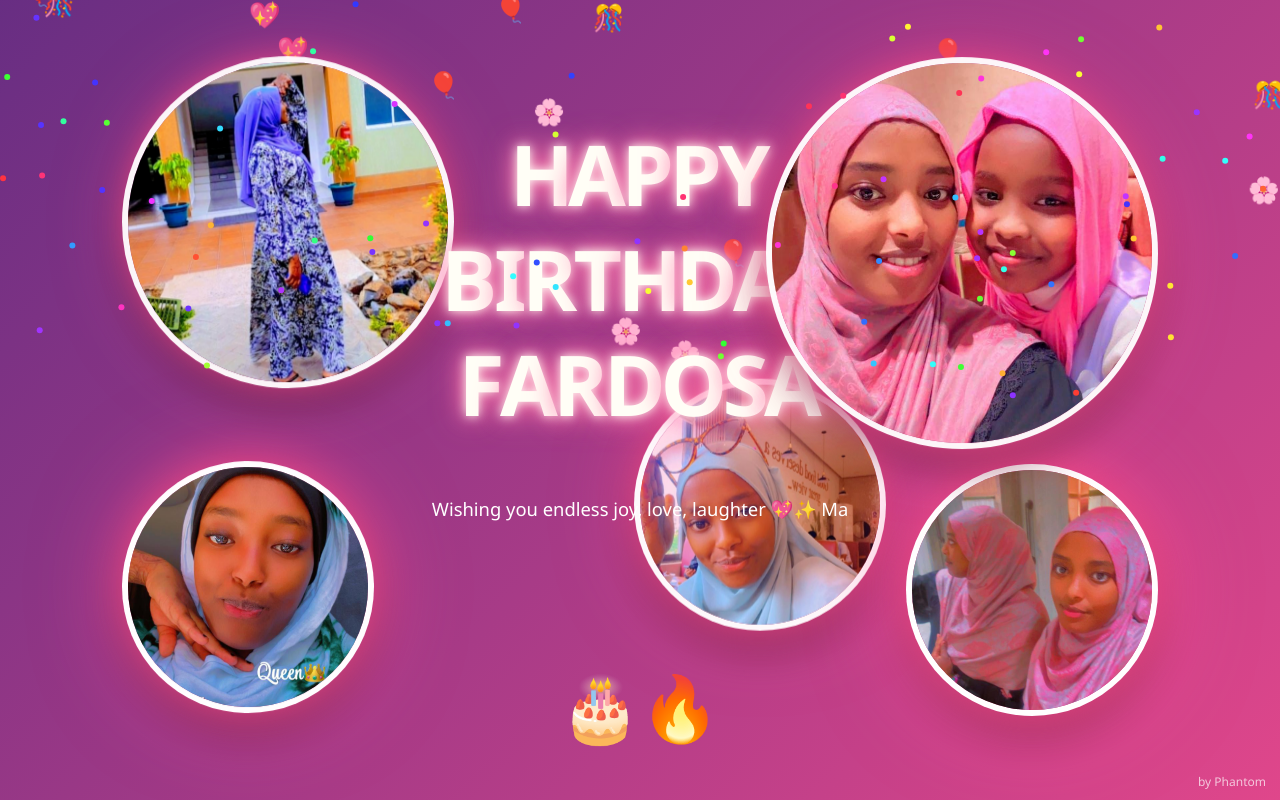
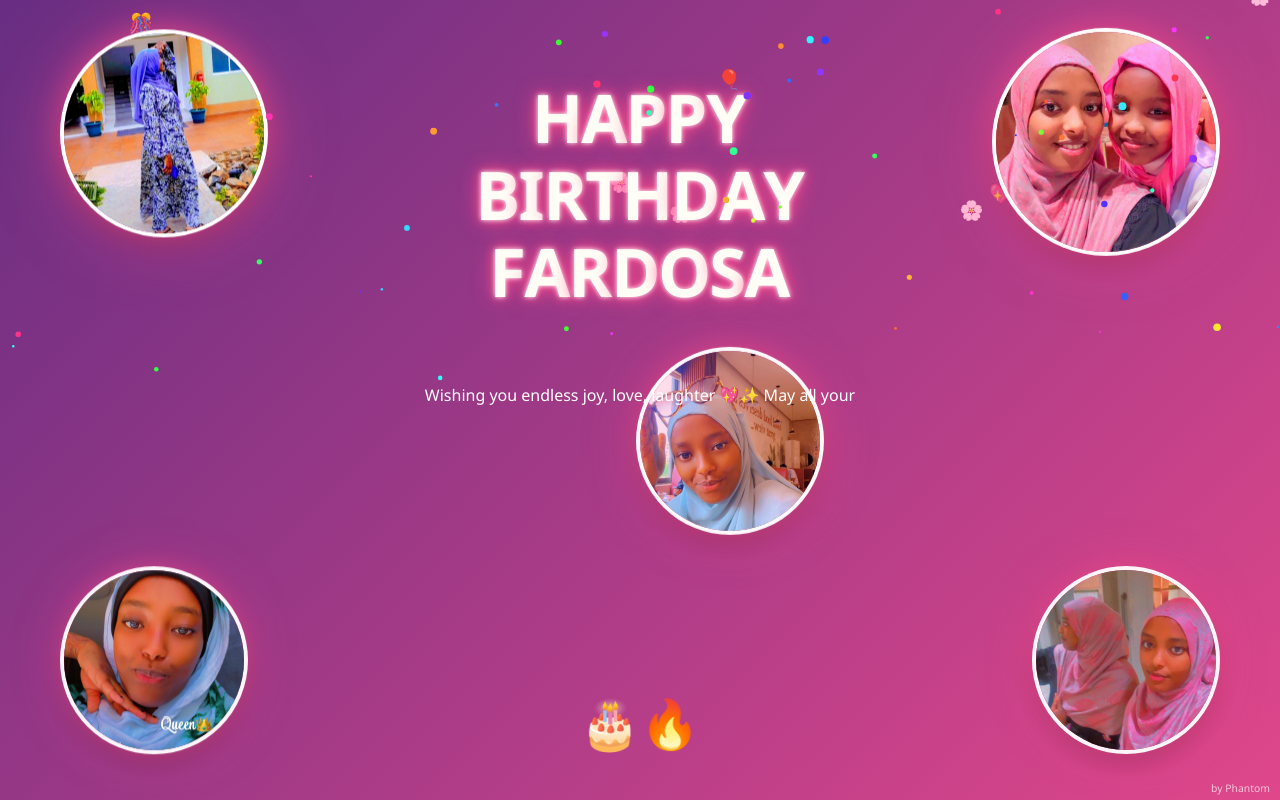
Before and after one commit to Dopesam/Hbd, a plain HTML site: page pro/index.html in a window 1280 px wide. Both pictures are taken after a click on the button "✨ Click me to see magic ✨". Drawn offline with Linux system fonts and the light colour scheme.

Commit message:
Refactor HTML structure and styles for birthday page

```diff
--- a/pro/index.html
+++ b/pro/index.html
@@ -4,7 +4,6 @@
 <meta charset="UTF-8">
 <meta name="viewport" content="width=device-width, initial-scale=1.0">
 <title>Happy Birthday Fardosa 🎉</title>
-
 <style>
 :root{
   --pink:#ff4d8d;
@@ -23,44 +22,46 @@ body{
   font-family:'Segoe UI',system-ui,sans-serif;
 }
 
+/* Gradient animation */
 @keyframes gradientMove{
   0%{background-position:0% 50%}
   50%{background-position:100% 50%}
   100%{background-position:0% 50%}
 }
 
-/* START BUTTON */
+/* Start button */
 #startBtn{
   position:absolute;
   inset:0;
   margin:auto;
-  width:280px;
-  height:70px;
-  font-size:1.3rem;
+  width:220px;
+  height:60px;
+  font-size:1.1rem;
   border:none;
   border-radius:50px;
   background:var(--pink);
   color:white;
   cursor:pointer;
-  box-shadow:0 15px 40px rgba(0,0,0,.4);
+  box-shadow:0 10px 30px rgba(0,0,0,.3);
   z-index:20;
 }
-#startBtn:hover{transform:scale(1.1)}
+#startBtn:hover{transform:scale(1.05);transition:0.3s}
 
-/* SCENE */
-#scene{position:absolute;inset:0;display:none}
+/* Scene container */
+#scene{position:absolute;inset:0;display:none;}
 
-/* MAGICAL TITLE */
+/* Magic title */
 #magicTitle{
   position:absolute;
-  top:36%;
+  top:25%;
   left:50%;
   transform:translate(-50%,-50%);
   text-align:center;
-  font-size:clamp(2.5rem,6vw,5rem);
+  font-size:clamp(2rem,6vw,4rem);
   font-weight:900;
   color:white;
   z-index:6;
+  line-height:1.2;
 }
 
 #magicTitle span{
@@ -68,109 +69,92 @@ body{
   animation:floatGlow 2s ease-in-out infinite, colorPulse 3s ease-in-out infinite;
   text-shadow:
     0 0 5px #fff,
-    0 0 15px #ff4d8d,
-    0 0 25px #ff4d8d,
-    0 0 40px #ff4d8d;
+    0 0 10px #ff4d8d,
+    0 0 20px #ff4d8d;
 }
-
-#magicTitle span:nth-child(odd){animation-delay:calc(0.1s * var(--i));}
-#magicTitle span:nth-child(even){animation-delay:calc(0.1s * var(--i));}
 
 @keyframes floatGlow{
   0%,100%{transform:translateY(0) scale(1);}
-  50%{transform:translateY(-10px) scale(1.1);}
+  50%{transform:translateY(-5px) scale(1.05);}
 }
 
 @keyframes colorPulse{
-  0%{color:#fff;text-shadow:0 0 10px #fff,0 0 20px #ff77aa,0 0 30px #ff77aa;}
-  50%{color:#ffdd00;text-shadow:0 0 15px #ffd700,0 0 35px #ff4d8d,0 0 45px #ff77aa;}
-  100%{color:#fff;text-shadow:0 0 10px #fff,0 0 20px #ff77aa,0 0 30px #ff77aa;}
+  0%,100%{color:#fff;}
+  50%{color:#ffd700;}
 }
 
-/* MESSAGE */
+/* Typing message */
 #typing{
   position:absolute;
-  top:62%;
+  top:50%;
   left:50%;
-  transform:translateX(-50%);
+  transform:translate(-50%,-50%);
   color:white;
-  font-size:1.15rem;
+  font-size:1rem;
   text-align:center;
   max-width:90%;
   z-index:6;
-  min-height:2.5em;
+  min-height:2em;
 }
 
-/* PHOTOS */
+/* Photos */
 .photo{
   position:absolute;
-  width:240px;
-  height:240px;
+  width:180px;
+  height:180px;
   border-radius:50%;
   background-size:cover;
   background-position:center;
-  box-shadow:
-    0 0 0 6px rgba(255,255,255,.95),
-    0 0 35px rgba(255,77,141,1),
-    0 0 80px rgba(255,77,141,.8),
-    0 20px 45px rgba(0,0,0,.45);
-  animation:photoIn 1.5s ease forwards,floatPhoto 6s ease-in-out infinite,glowPulse 2.8s ease-in-out infinite;
+  box-shadow:0 0 0 4px rgba(255,255,255,.95),
+             0 0 20px rgba(255,77,141,0.8),
+             0 0 50px rgba(255,77,141,0.6),
+             0 10px 25px rgba(0,0,0,.3);
+  animation:photoIn 1.2s ease forwards,floatPhoto 4s ease-in-out infinite,glowPulse 2s ease-in-out infinite;
   opacity:0;
   z-index:4;
 }
 
 @keyframes glowPulse{
   0%,100%{
-    box-shadow:
-      0 0 0 6px rgba(255,255,255,.95),
-      0 0 30px rgba(255,77,141,.8),
-      0 0 70px rgba(255,77,141,.6),
-      0 20px 45px rgba(0,0,0,.45);
+    box-shadow:0 0 0 4px rgba(255,255,255,.95),
+               0 0 20px rgba(255,77,141,0.6),
+               0 0 50px rgba(255,77,141,0.4),
+               0 10px 25px rgba(0,0,0,.3);
   }
   50%{
-    box-shadow:
-      0 0 0 6px rgba(255,255,255,1),
-      0 0 45px rgba(255,77,141,1),
-      0 0 100px rgba(255,77,141,.9),
-      0 20px 45px rgba(0,0,0,.5);
+    box-shadow:0 0 0 4px rgba(255,255,255,1),
+               0 0 30px rgba(255,77,141,0.8),
+               0 0 70px rgba(255,77,141,0.6),
+               0 10px 25px rgba(0,0,0,.35);
   }
 }
 
 @keyframes photoIn{from{transform:scale(0);opacity:0}to{transform:scale(1);opacity:1}}
-@keyframes floatPhoto{0%,100%{transform:translateY(0)}50%{transform:translateY(-18px)}}
+@keyframes floatPhoto{0%,100%{transform:translateY(0)}50%{transform:translateY(-10px)}}
 
-/* POSITIONS */
-.p1{
-  top:10%;
-  left:10%;
-  width:320px;   /* Photo 1 bigger */
-  height:320px;
-  z-index:5;
-}
-.p2{
-  top:10%;
-  right:10%;
-  width:380px;   /* Photo 2 bigger than Photo 1 */
-  height:380px;
-  z-index:6;     /* Bring above Photo 1 */
-}
-.p3{top:50%;left:50%;transform:translate(-50%,-50%)}
-.p4{bottom:10%;left:10%}
-.p5{bottom:10%;right:10%}
+/* Photo positions */
+.p1{top:5%;left:5%;width:200px;height:200px;z-index:5;}
+.p2{top:5%;right:5%;width:220px;height:220px;z-index:6;}
+.p3{top:45%;left:50%;transform:translate(-50%,-50%);}
+.p4{bottom:5%;left:5%;}
+.p5{bottom:5%;right:5%;}
 
-/* CAKE */
+/* Cake */
 #cake{
   position:absolute;
   bottom:5%;
   left:50%;
   transform:translateX(-50%);
-  font-size:4rem;
+  font-size:3rem;
   animation:bounce 2s infinite;
   z-index:6;
 }
-@keyframes bounce{0%,100%{transform:translateX(-50%) translateY(0)}50%{transform:translateX(-50%) translateY(-10px)}}
+@keyframes bounce{
+  0%,100%{transform:translateX(-50%) translateY(0)}
+  50%{transform:translateX(-50%) translateY(-5px)}
+}
 
-/* FIREWORKS */
+/* Fireworks */
 canvas{
   position:absolute;
   inset:0;
@@ -178,33 +162,34 @@ canvas{
   z-index:10;
 }
 
-/* FALLING EFFECTS */
+/* Falling effects (balloons/confetti) */
 .fx{
   position:absolute;
-  font-size:1.6rem;
+  font-size:1.2rem;
   animation:fall linear infinite;
 }
 @keyframes fall{from{transform:translateY(110vh)}to{transform:translateY(-120vh)}}
 
-/* SIGNATURE */
-#signature{position:fixed;bottom:10px;right:14px;font-size:.75rem;opacity:.7;color:white;}
+/* Signature */
+#signature{position:fixed;bottom:5px;right:10px;font-size:.65rem;opacity:.7;color:white;}
 
-/* MOBILE */
-@media(max-width:768px){
-  .photo{width:150px;height:150px}
-  #cake{font-size:3rem}
-  .p1{width:220px;height:220px}
-  .p2{width:260px;height:260px}  /* Mobile scaling for p2 */
+/* Mobile adjustments */
+@media(max-width:480px){
+  .photo{width:120px;height:120px;}
+  .p1{width:140px;height:140px;}
+  .p2{width:160px;height:160px;}
+  #cake{font-size:2rem;}
+  #magicTitle{font-size:clamp(1.5rem,5vw,3rem);}
+  #typing{font-size:.9rem;}
+  #startBtn{width:180px;height:50px;font-size:1rem;}
 }
 </style>
 </head>
-
 <body>
 
 <button id="startBtn">✨ Click me to see magic ✨</button>
 
 <div id="scene">
-
 <h1 id="magicTitle">
   <span>H</span><span>A</span><span>P</span><span>P</span><span>Y</span><br>
   <span>B</span><span>I</span><span>R</span><span>T</span><span>H</span><span>D</span><span>A</span><span>Y</span><br>
@@ -220,7 +205,6 @@ canvas{
 <div class="photo p3" style="background-image:url('asets/7d868680-9cc2-41cb-ba73-01a1519d57e9.jpeg')"></div>
 <div class="photo p4" style="background-image:url('asets/8eab047d-9a6d-44f5-930f-ac55f51ae264.jpeg')"></div>
 <div class="photo p5" style="background-image:url('asets/84435ed8a77448ecac4f54a3764fbbc9.jpg')"></div>
-
 </div>
 
 <div id="signature">by Phantom</div>
@@ -230,6 +214,7 @@ canvas{
 </audio>
 
 <script>
+// Elements
 const music=document.getElementById("music");
 const startBtn=document.getElementById("startBtn");
 const scene=document.getElementById("scene");
@@ -238,6 +223,7 @@ startBtn.onclick=()=>{
   startBtn.remove();
   scene.style.display="block";
 
+  // Music fade in
   music.volume=0;
   music.play().catch(()=>{});
   let v=0;
@@ -252,10 +238,11 @@ startBtn.onclick=()=>{
   effects();
 
   document.querySelectorAll('.photo').forEach((p,i)=>{
-    p.style.animationDelay=i*0.3+'s';
+    p.style.animationDelay=i*0.2+'s';
   });
 };
 
+// Typing effect
 const text="Wishing you endless joy, love, laughter 💖✨ May all your dreams come true!";
 let i=0;
 function typingEffect(){
@@ -263,36 +250,52 @@ function typingEffect(){
   const t=setInterval(()=>{
     el.textContent+=text.charAt(i++);
     if(i>=text.length) clearInterval(t);
-  },60);
+  },50);
 }
 
+// Fireworks using requestAnimationFrame for smoothness
 function fireworks(){
   const c=document.getElementById("fireworks");
   const ctx=c.getContext("2d");
   c.width=innerWidth;c.height=innerHeight;
-  setInterval(()=>{
+  const particles=[];
+  for(let i=0;i<50;i++){
+    particles.push({
+      x: Math.random()*c.width,
+      y: Math.random()*c.height/2,
+      radius: Math.random()*3+1,
+      color: `hsl(${Math.random()*360},100%,60%)`,
+      dy: Math.random()*1.5+0.5
+    });
+  }
+
+  function animate(){
     ctx.clearRect(0,0,c.width,c.height);
-    for(let i=0;i<80;i++){
-      ctx.fillStyle=`hsl(${Math.random()*360},100%,60%)`;
+    particles.forEach(p=>{
       ctx.beginPath();
-      ctx.arc(Math.random()*c.width,Math.random()*c.height/2,3,0,7);
+      ctx.arc(p.x,p.y,p.radius,0,2*Math.PI);
+      ctx.fillStyle=p.color;
       ctx.fill();
-    }
-  },800);
+      p.y+=p.dy;
+      if(p.y>c.height/2) p.y=0;
+    });
+    requestAnimationFrame(animate);
+  }
+  animate();
 }
 
+// Falling balloons/confetti
 function effects(){
   const icons=["🎈","🌸","🎊","💖"];
-  for(let i=0;i<35;i++){
+  for(let i=0;i<25;i++){
     const e=document.createElement("div");
     e.className="fx";
-    e.textContent=icons[Math.random()*icons.length|0];
+    e.textContent=icons[Math.floor(Math.random()*icons.length)];
     e.style.left=Math.random()*100+"vw";
-    e.style.animationDuration=4+Math.random()*6+"s";
+    e.style.animationDuration=3+Math.random()*5+"s";
     scene.appendChild(e);
   }
 }
 </script>
-
 </body>
 </html>
```
